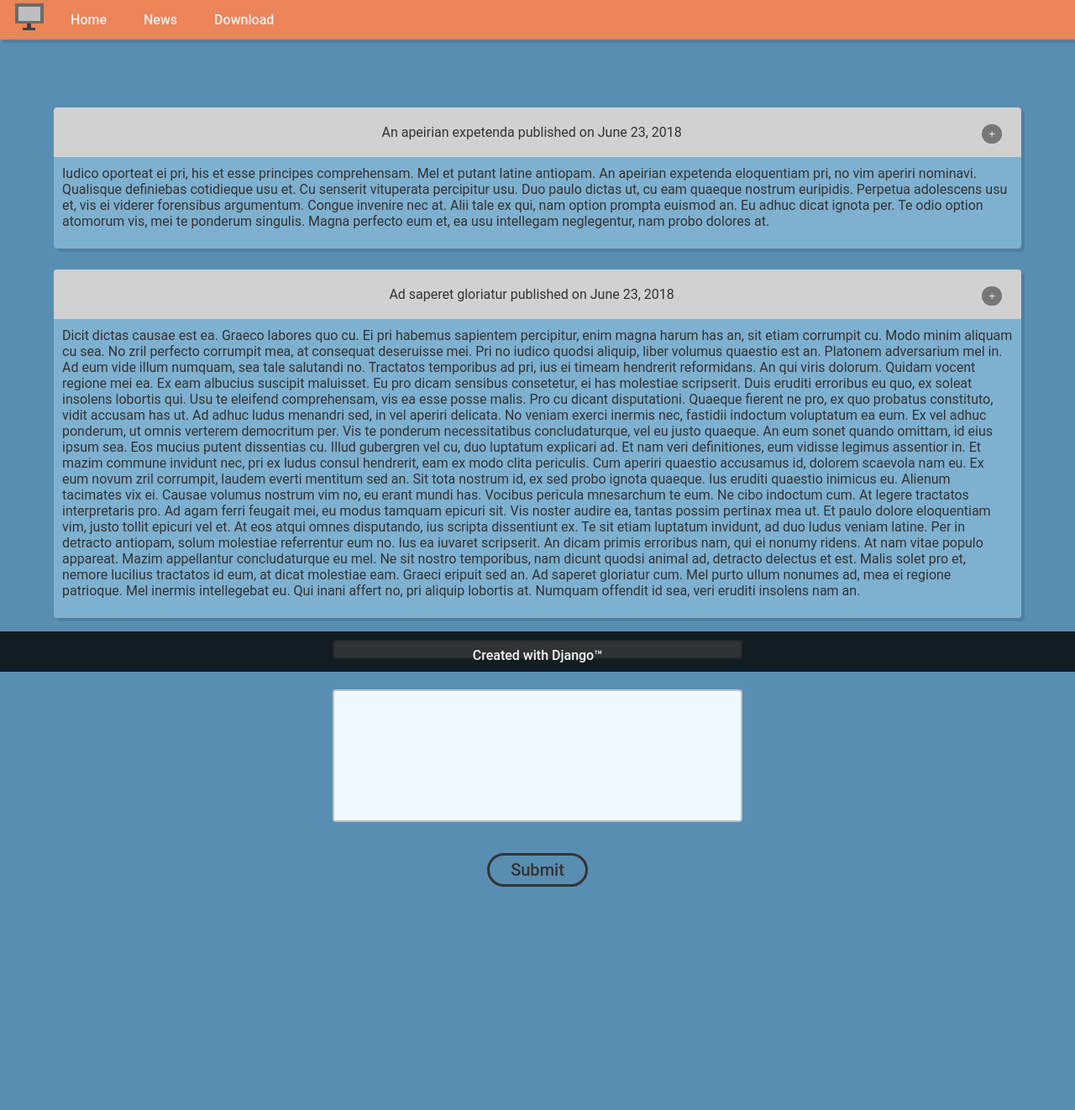
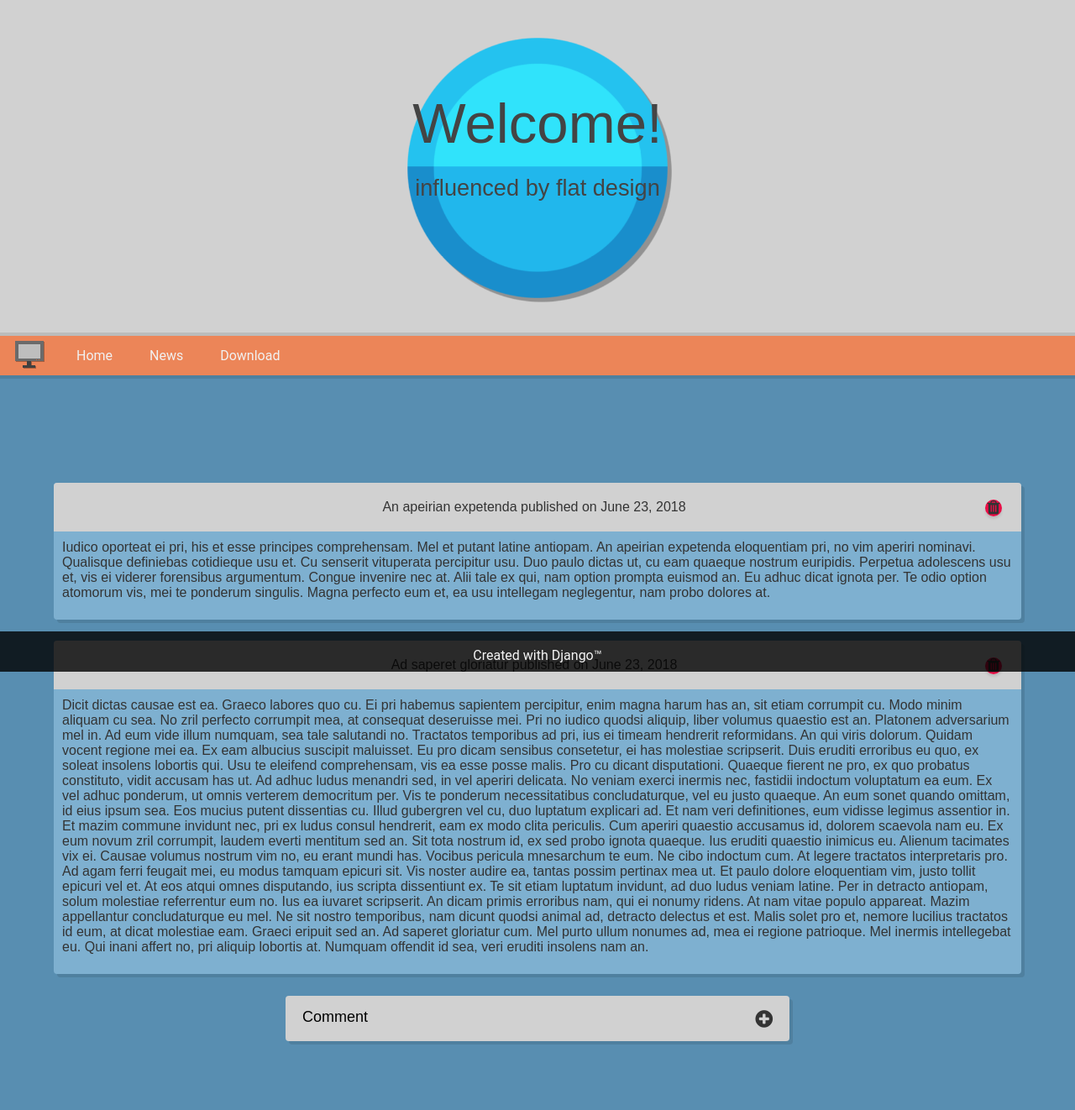
Before and after one commit to MithridatesEupator/blog, a Django app: page / in a window 1280 px wide. Shown: the whole page at 84% size. Before the commit the page ends 1056 px from the top, so only its background shows below. Run offline with Django 3.2, Linux system fonts and the light colour scheme; data comes from the database, SQL or seed files in the repository; some libraries are stand-ins or nearby versions.

Commit message:
added ability to delete posts

```diff
--- a/blog/forms.py
+++ b/blog/forms.py
@@ -1,10 +1,15 @@
 from django import forms
+from .models import Post
 
 class make_post_form(forms.Form):
-    title = forms.CharField(widget=forms.Textarea(attrs={'cols':'70',
-'rows':'1'}), label='')
+    title = forms.CharField(widget=forms.Textarea(attrs={'cols':'70','rows':'1'}), label='')
     post_text = forms.CharField(widget=forms.Textarea, label='')
     #class Meta:
 
     #post_image = forms.ImageField()
     #published_date = forms.DateTimeField()
+
+class delete_post_form(forms.ModelForm):
+    class Meta:
+        model = Post
+        fields = []
--- a/blog/static/blog/main.js
+++ b/blog/static/blog/main.js
@@ -1,4 +1,20 @@
-var btn = document.getElementById("accordion");
+var accordion = document.getElementsByClassName("accordion");
+
+for (var i = 0; i < accordion.length; i++) {
+    accordion[i].onclick = function () {
+        this.classList.toggle('status-open');
+        var content = this.nextElementSibling;
+        if (content.style.maxHeight) {
+            content.style.maxHeight = null;
+        }
+        else {
+            content.style.maxHeight = content.scrollHeight + "px";
+        }
+    }
+}
+
+
+/*var btn = document.getElementById("accordion");
 
 btn.addEventListener("click", function() {
     var myRequest = new XMLHttpRequest();
@@ -14,3 +30,5 @@ function buttonFunction() {
     "use strict";
     document.getElementById('accordion').innerText = '';
 }
+
+*/
--- a/blog/static/blog/style.css
+++ b/blog/static/blog/style.css
@@ -1,14 +1,25 @@
 body {
     margin: 0;
+    position: relative;
+    background-color: #588eb1;
+}
+
+.topImg {
+    position: relative;
+    background-color: #d1d1d1;
+    height: 50%;
+    z-index: -100;
+    text-align: center;
 }
 
 .container {
+    position: relative;
     margin: 0%;
     background-color: #588eb1;
 }
 
 p {
-    font-family: "roboto";
+    font-family: "Raleway", sans-serif;
     color: #333;
     margin: 10px 10px;
     z-index: 100;
@@ -16,22 +27,45 @@ p {
 
 p2 {
     font-size: 16px;
-    font-family: "roboto";
+    font-family: "Raleway", sans-serif;
     color: #333;
     display: inline-block;
-    margin-left: calc(2% + 10px);
+    margin-left: calc(2% + 12px);
 }
 
 p3 {
-    font-family: "roboto";
+    font-family: "Raleway", sans-serif;
     color: whitesmoke;
     margin: 10px 10px;
     z-index: 100;
 }
 
+p4 {
+    display: inline-block;
+    margin-right: auto;
+    font-family: 'Raleway', sans-serif;
+    font-size: 420%;
+    top: 13.5%;
+    color: #444;
+    z-index: 100;
+    position: fixed;
+    transform: translate(-50%);
+}
+
+p5 {
+    display: inline-block;
+    font-family: "Raleway", sans-serif;
+    font-size: 170%;
+    top: 26%;
+    color: #444;
+    z-index: 100;
+    position: fixed;
+    transform: translate(-50%);
+}
+
 h1 {
     color: #111;
-    font-family: "roboto";
+    font-family: "Raleway", sans-serif;
     font-weight: 100;
     font-size: 30px;
     left: 50%;
@@ -41,22 +75,6 @@ h1 {
 
 .whiteFont {
     color: whitesmoke;
-}
-
-ul {
-  list-style: none;
-  padding: 0;
-  margin: 0;
-}
-
-li {
-  padding-left: 1em;
-  text-indent: -.7em;
-}
-
-li::before {
-  content: "• ";
-  color: whitesmoke; /* or whatever color you prefer */
 }
 
 .line {
@@ -74,7 +92,8 @@ li::before {
     border: 3px solid #333;
     border-radius: 32px;
     padding: 5px 25px;
-
+    cursor: pointer;
+    outline:0;
 }
 
 .button:hover {
@@ -98,8 +117,6 @@ li::before {
     border-top-right-radius: 4px;
     background-color: #d1d1d1;
     text-align: center;
-
-
 }
 
 .postContainer {
@@ -157,11 +174,11 @@ textarea {
     margin-left: auto;
     margin-right: auto;
     margin-bottom: 3%;
-    width: 40%;
+    width: 80%;
     outline: none;
     border: 2px solid #b9c3cb;
     background-color: #eef9fd;
-    border-radius: 4px;
+    border-radius: 5px;
 }
 
 .text_body {
@@ -169,16 +186,15 @@ textarea {
 }
 
 .customTextarea {
-    font-family: "roboto";
+    font-family: "Raleway", sans-serif;
     height: 1em;
     width: 1em;
 }
 
 a {
     text-decoration: none;
-    font-family: "roboto";
+    font-family: "Roboto", sans-serif;
     font-size: 100%;
-    font-weight: 500;
     color: #f1f1f1;
 }
 
@@ -198,39 +214,125 @@ a {
     color: #f1f1f1;
 }
 
-
 .navbar {
+    width:104%;
+    overflow-x: hidden;
     background-color: #ec8558;
-    position: fixed;
+    position: sticky;
     width: 100%;
     z-index: 200;
-    box-shadow: 4px 4px 0px 0 rgba(0, 0 , 0, 0.1);
-}
-.accordionButton {
-    color: whitesmoke;
-    border: 0px solid transparent;
-    border-radius: 16px;
-    display: inline-block;
-    float: right;
-    padding: 4px 8px;
-    margin-right: 2%;
-    background-color: #777;
+    box-shadow: 0px 4px 0px 0 rgba(0, 0 , 0, 0.1), 0px -4px 0px 0 rgba(0, 0 , 0, 0.1);
 }
 
+.commentBox {
+    width: 80%;
+    max-width: 600px;
+    margin: 10px auto;
+}
 
-.accordionButton:hover {
-    background-color: #aaa;
-    transition-duration: .5s;
+button.accordion {
+    font-family: "Raleway", sans-serif;
+    font-size: 18px;
+    width: 100%;
+    border-radius: 4px;
+    background-color: #d1d1d1;
+    border: none;
+    outline: none;
+    text-align: left;
+    padding: 15px 20px;
+    cursor: pointer;
+    box-shadow: 4px 4px 0px 0 rgba(0, 0 , 0, 0.1)
+}
+
+button.accordion:hover {
+    background-color: skyblue;
+    transition-duration: .3s;
+}
+
+button.accordion::after {
+    content: '\f055';
+    font-family: "fontawesome";
+    font-size: 24px;
+    color: #333;
+    float: right;
+}
+
+button.accordion.status-open::after {
+    content: '\f056';
+}
+
+.accordionContent {
+    overflow: hidden;
+    max-height: 0px;
+    transition: max-height .2s ease-in-out;
 }
 
 .icon {
     height: 40px;
     width: 40px;
-    margin-bottom: -12px;
-    margin-right: 5px;
+    margin-bottom: -14px;
+    margin-right: 12px;
     margin-left: 15px;
     background-image: url(computer.png);
     background-size: 100% 100%;
     display: inline-block;
+}
 
+.fixed {
+    position: fixed;
+    top: 0%;
 }
+
+.navHolder {
+    height: 0px;
+}
+
+.space {
+    height: 37px
+}
+
+.hidden {
+    display: none;
+    z-index: 100;
+    text-align: center;
+}
+
+.boxImg {
+    background-image: url(ball.png);
+    background-size: auto 90%;
+    z-index: 400;
+    height: 50%;
+    width: 100%;
+    position: fixed;
+    background-repeat: no-repeat;
+    background-position: center;
+    display: none;
+}
+
+.idReg {
+    display: none;
+}
+
+.deleteButton {
+    text-align: center;
+    height: 20px;
+    width: 20px;
+    float: right;
+    margin-right: 2%;
+    background-color: #ed0c46;
+    border-radius: 15px;
+    border: 0px solid transparent;
+    box-shadow: 0px 3px 3px 0 rgba(0, 0 , 0, 0.1);
+}
+
+.deleteButton::after {
+    content: '\f1f8';
+    font-family: "fontawesome";
+    font-size: 19px;
+    color: #333;
+}
+.deleteButton:hover {
+    background-color: #ff648c;
+    transition-duration: .5s;
+    box-shadow: 0px 4px 4px 0 rgba(0, 0 , 0, 0.15);
+}
--- a/blog/templates/blog/main.html
+++ b/blog/templates/blog/main.html
@@ -5,11 +5,23 @@
     </title>
     <style>
     </style>
-    <link href="{% static 'blog/style.css'%}" rel="stylesheet">
+    <link href="{% static 'blog/style.css'%}" rel="stylesheet" type="text/css" />
     <link rel="shortcut icon" type="image/png" href="{% static 'blog/computer.png'%}"/>
-
+    <link rel="stylesheet" href="https://cdnjs.cloudflare.com/ajax/libs/font-awesome/4.7.0/css/font-awesome.min.css">
 </head>
 <body>
+    <div class="topImg">
+        <div class="boxImg">
+            <div class="hidden">
+                <p4>
+                    Welcome!
+                </p4>
+                <p5>
+                    influenced by flat design
+                </p5>
+            </div>
+        </div>
+    </div>
     <div class="container">
         <div class="navbar">
             <div class="icon">
@@ -30,6 +42,8 @@
                 </span>
             </a>
         </div>
+        <div class="navHolder">
+        </div>
         <div class="postContainer">
         </div>
         {% block content %}
@@ -39,9 +53,11 @@
                         <p2>
                             {{ post.title }} published on {{ post.published_date.date }}
                         </p2>
-                        <button class="accordionButton" id="accordion">
-                            +
-                        </button>
+                        <div class="idReg">
+                            {{ post.id }}
+                        </div>
+                        <a href="{% url 'delete_post' pk=post.id %}" class="deleteButton" id="delete_post">
+                        </a>
                     </div>
                     <p>
                         {{ post.post_text }}
@@ -49,11 +65,18 @@
                 </div>
             {% endfor %}
         {% endblock %}
-        <form action="{% url 'make_post' %}" method="post">
+        <div class="commentBox">
+            <button class="accordion"> Comment
+            </button>
+            <div class="accordionContent">
+                <form action="{% url 'make_post' %}" method="post">
             {% csrf_token %}
             {{ form_post.as_p }}
             <input type="submit" class="button"/>
         </form>
+            </div>
+        </div>
+
         <br>
         <br>
         <br>
@@ -68,4 +91,23 @@
     <script crossorigin src="https://unpkg.com/react-dom@16/umd/react-dom.production.min.js"></script>
     <script src="https://maxcdn.bootstrapcdn.com/bootstrap/3.3.7/js/bootstrap.min.js" integrity="sha384-Tc5IQib027qvyjSMfHjOMaLkfuWVxZxUPnCJA7l2mCWNIpG9mGCD8wGNIcPD7Txa" crossorigin="anonymous"></script>
     <script src="{% static 'blog/main.js' %}"></script>
+    <script>
+    $(document).ready(function(){
+        $('.boxImg').fadeIn(1000);
+        $('.hidden').delay(1000).fadeIn(3000);
+    });
+    $(window).scroll( function() {
+        var windowDivHeight = $('.topImg').height();
+        console.log(windowDivHeight);
+        if ($(this).scrollTop() > windowDivHeight){
+            console.log("we1321");
+            $('.navbar').addClass("fixed");
+            $('.navHolder').addClass("space");
+        }
+        else{
+            $('.navbar').removeClass("fixed");
+            $('.navHolder').removeClass("space");
+        }
+    });
+    </script>
 </body>
--- a/blog/urls.py
+++ b/blog/urls.py
@@ -6,5 +6,5 @@ from django.views.generic import ListView, DetailView
 urlpatterns = [
     path('', views.index, name='index'),
     path('posts/', views.make_post, name='make_post'),
-    path('delete/', views.make_post, name='delete_post'),
+    path('delete/<int:pk>/', views.delete_post, name='delete_post'),
 ]
--- a/blog/views.py
+++ b/blog/views.py
@@ -5,8 +5,9 @@ from django.views import generic
 from .models import Post
 from datetime import datetime
 from django.utils import timezone
-from .forms import make_post_form
+from .forms import make_post_form, delete_post_form
 from django import forms
+from django.contrib import messages
 
 # Create your views here.
 def index(request):
@@ -38,11 +39,14 @@ def make_post(request):
             post.save()
         return HttpResponseRedirect(reverse('index'))
 
-def delete_post(request):
+def delete_post(request, pk):
+    template = 'blog/delete_post.html'
+    post = get_object_or_404(Post, pk=pk)
+    #need to replace GET with POST; not very safe
     if request.method == 'GET':
-        return HttpResponseRedirect(reverse('index'))
-    elif request.method == 'POST':
-        delete_id = int(request.POST['delete_id'])
-        post = SomeModel.objects.get(id=delete_id)
-        post.delete()
-        return HttpResponseRedirect(reverse('index'))
+        form = delete_post_form(request.POST, instance=post)
+        if form.is_valid():
+            post.delete()
+    else:
+        form = delete_post_form(instance=post)
+    return HttpResponseRedirect(reverse('index'))
```
Also changed, not shown: blog/templates/blog/delete_post.html (added, +10 -0 lines), blog/static/blog/ball.png (added), blog/static/blog/computer.png, blog/static/blog/trash.png (added).
